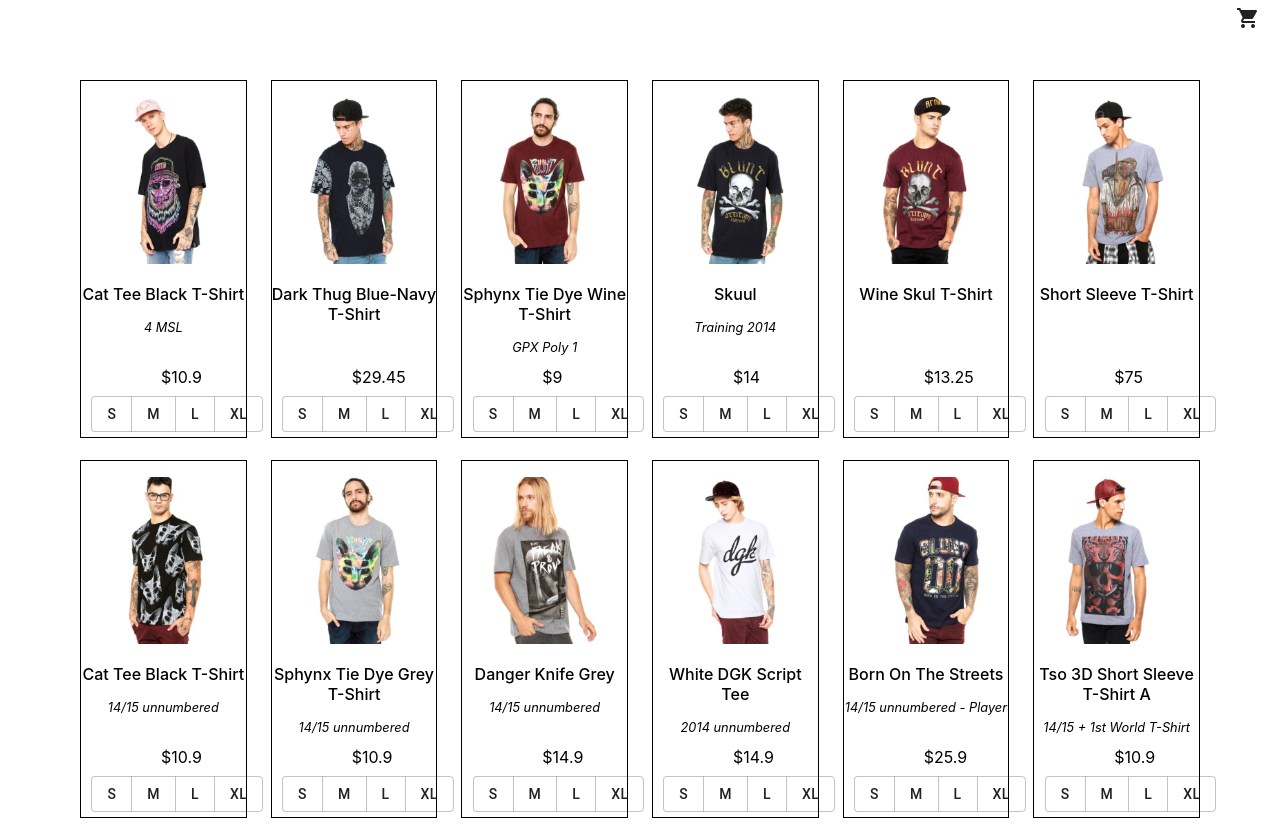
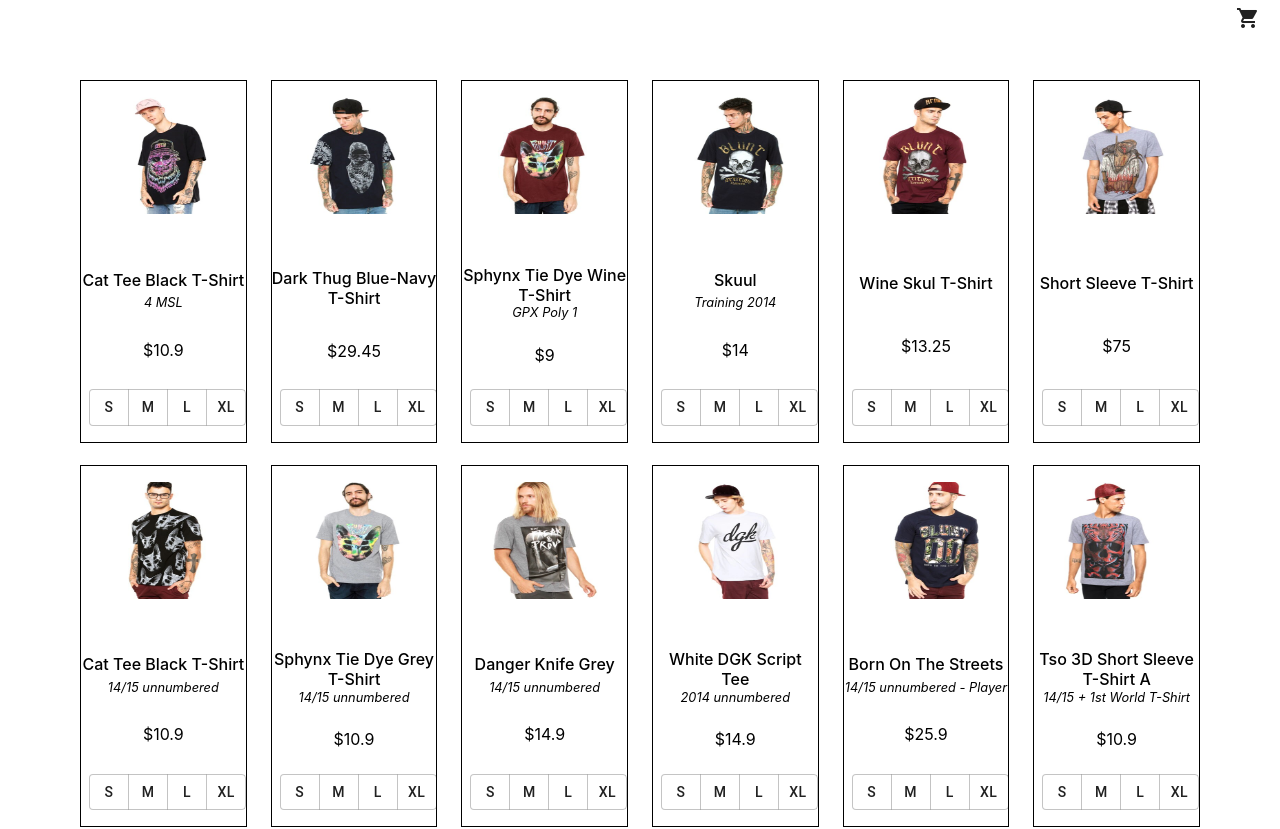
Before and after one commit to amro-ashmeik/new-shopping-cart, a React (Create React App) app: page / in a window 1280 px wide. Shown: the top 829 px of the page. Built offline with nearby package versions, Linux system fonts and the light colour scheme.

Commit message:
fixed styling issues

```diff
--- a/package.json
+++ b/package.json
@@ -5,6 +5,8 @@
   "dependencies": {
     "@material-ui/core": "^4.9.10",
     "@material-ui/icons": "^4.9.1",
+    "@material-ui/styles": "^4.9.10",
+    "@material-ui/system": "^4.9.10",
     "@testing-library/jest-dom": "^4.2.4",
     "@testing-library/react": "^9.5.0",
     "@testing-library/user-event": "^7.2.1",
--- a/src/Components/Product.js
+++ b/src/Components/Product.js
@@ -5,24 +5,27 @@
 import { spacing } from '@material-ui/system';
 import { positions } from '@material-ui/system';
 import { typography } from '@material-ui/system';
+import { flexbox, display } from '@material-ui/system';
+import { Typography } from '@material-ui/core';
+import { sizing } from '@material-ui/system';
 
 const Product = ({ product, selectedState, cartState }) => {
   return (
   	<Grid item key={product.sku} xs={2} border={1}>
-      <Box border={1} align="center" height="100%" position="relative" >
-      	<Box pt={2}>
+      <Box display="flex" flexDirection="column" border={1} height="100%" justifyContent="space-between">
+      	<Box pt={2} display="flex" justifyContent="center">
       		<img src={"../data/products/" + product.sku.toString() + "_1.jpg"} height="70%" width="70%" alt={product.title}/>
       	</Box>
-      	<Box mt={2} mb={2} fontWeight="500">
-      	{product.title}
+      	<Box fontWeight="500" align="center">
+      		{product.title}
       	</Box>
-      	<Box mb={10} fontSize='80%' fontStyle="italic" fontWeight="light">
+      	<Box fontSize='80%' fontStyle="italic" fontWeight="light" align="center">
       	{product.description}
       	</Box>
-      	<Box position='absolute' bottom={50} ml={10}>
+      	<Box mt={3} align="center">
       	{product.currencyFormat + product.price.toString()}
       	</Box>
-      	<Box position='absolute' bottom={5} ml={1.3}>
+      	<Box mt={3} mb={2} mx={1} align="center">
       		<Sizes product={product} selectedState={ selectedState } cartState={ cartState }/>
       	</Box>
       </Box>
--- a/src/Components/Sizes.js
+++ b/src/Components/Sizes.js
@@ -20,7 +20,7 @@
   }
 
   return (
-    <ButtonGroup >
+    <ButtonGroup fullWidth={true} >
       {sizes.map(size => <Button key={size} onClick={() => {updateCart(product)}}> {size} </Button>)}
     </ButtonGroup>
    )
```
